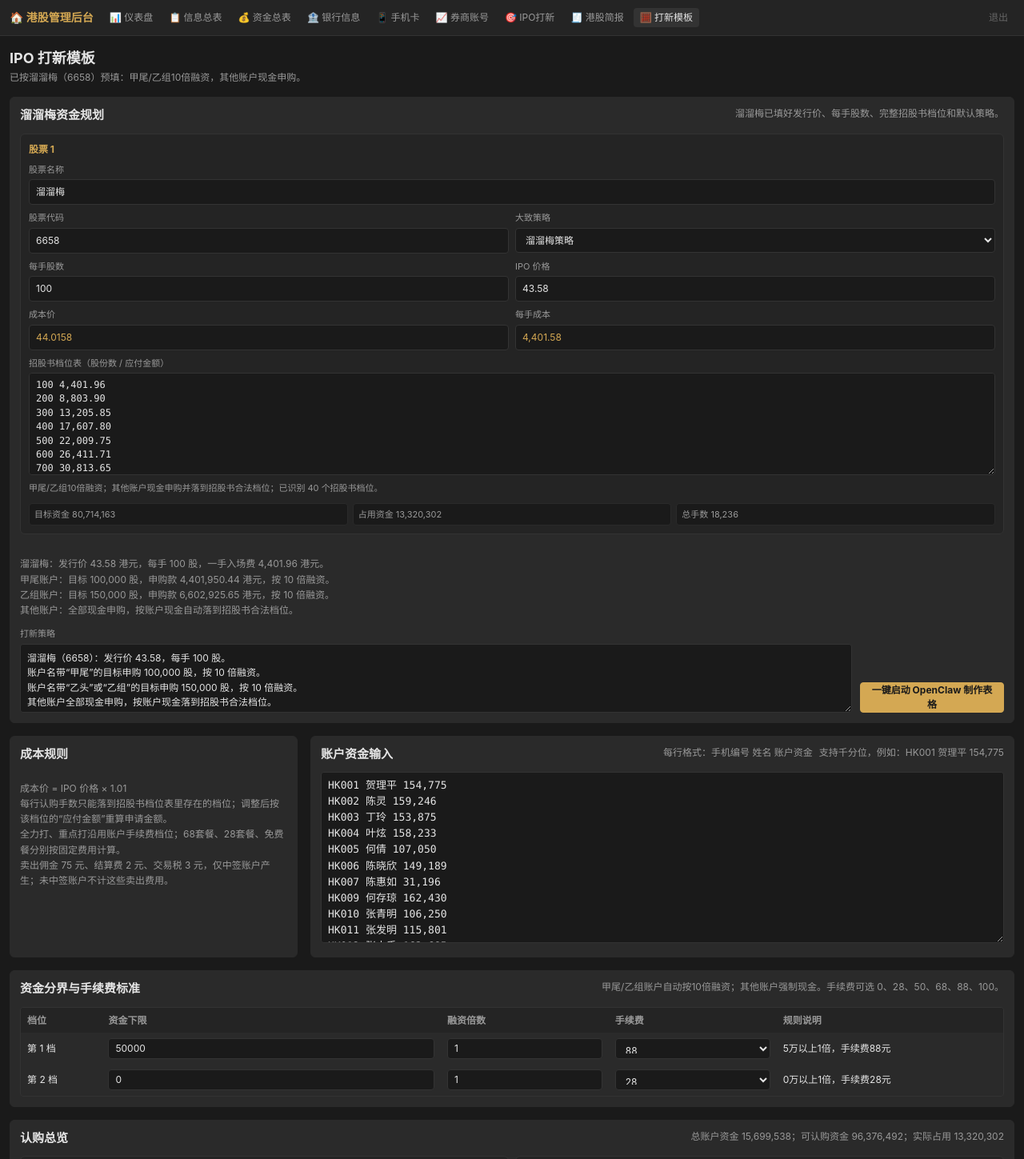
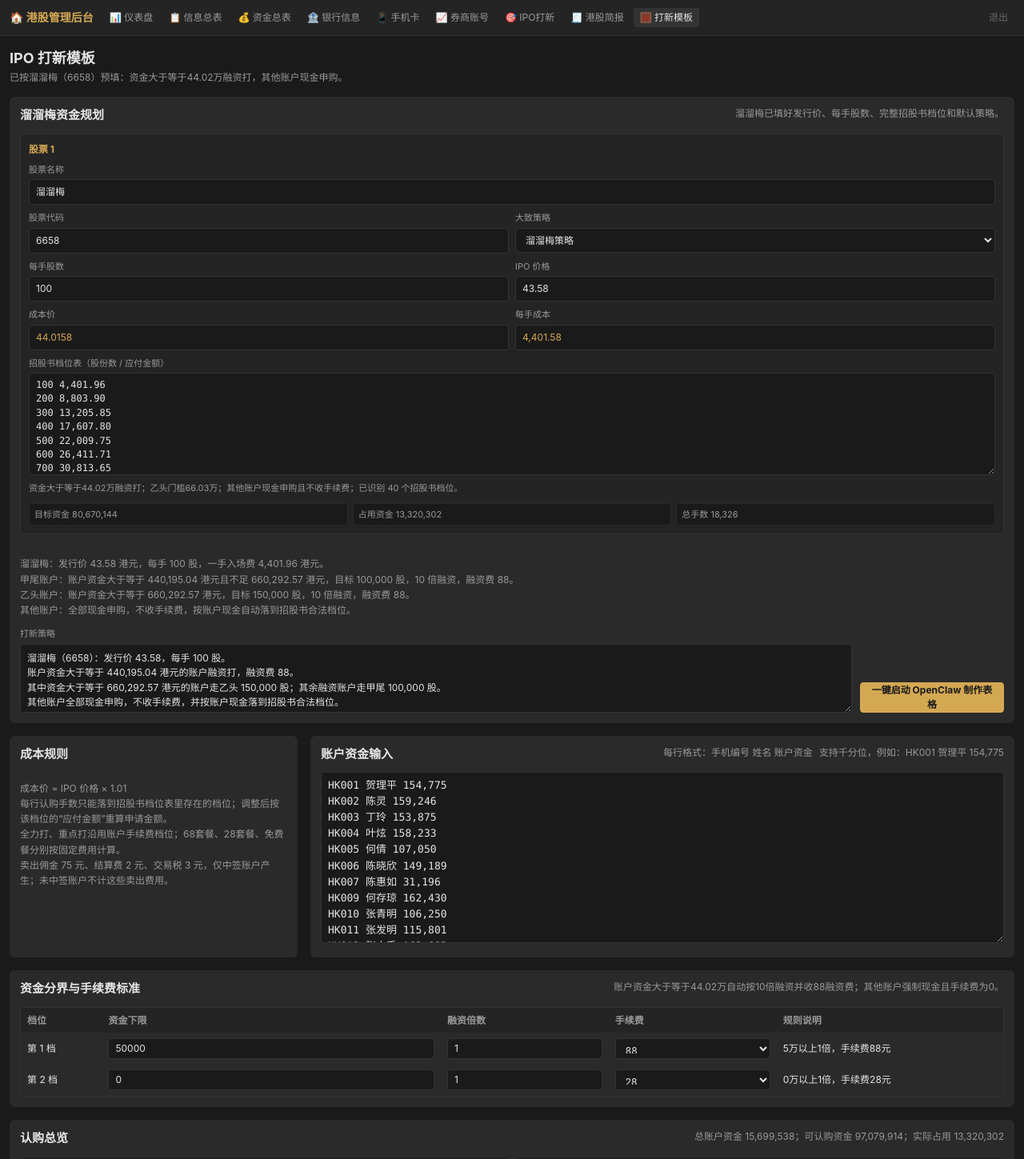
Before and after one commit to xieyajun32-oss/hkipo-admin, a React (Vite) app in the folder frontend/: page /admin/ipo-template in a window 1280 px wide. Shown: the top 1449 px of the page at 80% size. Built offline with nearby package versions, Linux system fonts and the light colour scheme; sample sign-in values are in the browser's storage.

Commit message:
按资金门槛修正溜溜梅打新模板

```diff
--- a/frontend/src/pages/IpoTemplate.jsx
+++ b/frontend/src/pages/IpoTemplate.jsx
@@ -120,9 +120,9 @@ const liuliumeiTiersText = `100 4,401.96
 573,200 25,231,979.86`
 
 const defaultStrategyPrompt = `溜溜梅（6658）：发行价 43.58，每手 100 股。
-账户名带“甲尾”的目标申购 100,000 股，按 10 倍融资。
-账户名带“乙头”或“乙组”的目标申购 150,000 股，按 10 倍融资。
-其他账户全部现金申购，按账户现金落到招股书合法档位。`
+账户资金大于等于 440,195.04 港元的账户融资打，融资费 88。
+其中资金大于等于 660,292.57 港元的账户走乙头 150,000 股；其余融资账户走甲尾 100,000 股。
+其他账户全部现金申购，不收手续费，并按账户现金落到招股书合法档位。`
 
 const feeOptions = [0, 28, 68, 88, 50, 100]
 const defaultTiers = [
@@ -130,7 +130,7 @@ const defaultTiers = [
   { threshold: 0, leverage: 1, fee: 28 },
 ]
 const stockStrategies = {
-  liuliumei: { label: '溜溜梅策略', weight: 100, desc: '甲尾/乙组10倍融资；其他账户现金申购并落到招股书合法档位' },
+  liuliumei: { label: '溜溜梅策略', weight: 100, desc: '资金大于等于44.02万融资打；乙头门槛66.03万；其他账户现金申购且不收手续费' },
   full: { label: '全力打', weight: 100, desc: '优先使用当前可用额度，按招股书合法档位尽量拉满' },
   focus: { label: '重点打', weight: 55, desc: '中高仓位，适合值得重点参与的票' },
   fee68: { label: '68套餐', weight: 12, capLots: 5, fixedFee: 68, desc: '固定68元套餐，只打几手控制成本' },
@@ -318,9 +318,9 @@ function stockStrategy(stock) {
 }
 
 function accountIpoTag(row) {
-  const name = row?.name || ''
-  if (name.includes('乙头') || name.includes('乙组')) return '乙组'
-  if (name.includes('甲尾')) return '甲尾'
+  const capital = Number(row?.capital || 0)
+  if (capital >= 660292.57) return '乙头'
+  if (capital >= 440195.04) return '甲尾'
   return '现金'
 }
 
@@ -367,16 +367,16 @@ function planByRule(stock, remainingCash, accountFee, leverage = 1, reserveCash
     const tag = accountIpoTag(accountRow)
     const targetLotsByTag = {
       甲尾: 1000,
-      乙组: 1500,
+      乙头: 1500,
     }
     const targetLots = targetLotsByTag[tag] || affordableLots
     const targetTier = stockTierByLots(stock, targetLots)
     targetAmount = targetTier?.amount || remainingPower
     maxLots = Math.min(targetLots, affordableLots)
     autoLots = matchAffordableLotCount(remainingPower, stock, maxLots)
-    subscriptionFee = tag === '现金' ? 0 : accountFee
+    subscriptionFee = tag === '现金' ? 0 : 88
     ruleNote = tag === '现金'
-      ? '现金账户：按账户现金申购，自动落到招股书合法档位'
+      ? '现金账户：不收手续费，按账户现金申购，自动落到招股书合法档位'
       : `${tag}账户：目标${fmt(targetTier?.shares || targetLots * Number(stock.lotShares || 0), 0)}股，10倍融资，资金不足则自动降到可承受合法档位`
   } else if (stock.rule === 'tianchen_full') {
     targetAmount = remainingPower
@@ -694,7 +694,7 @@ export default function IpoTemplate() {
         <div>
           <h1 className="text-2xl font-bold">IPO 打新模板</h1>
           <p className="text-xs mt-1" style={{ color: 'var(--text-secondary)' }}>
-            已按溜溜梅（6658）预填：甲尾/乙组10倍融资，其他账户现金申购。
+            已按溜溜梅（6658）预填：资金大于等于44.02万融资打，其他账户现金申购。
           </p>
         </div>
       </div>
@@ -771,9 +771,9 @@ export default function IpoTemplate() {
         </div>
         <div className="template-rule mt-4">
           <div>溜溜梅：发行价 43.58 港元，每手 100 股，一手入场费 4,401.96 港元。</div>
-          <div>甲尾账户：目标 100,000 股，申购款 4,401,950.44 港元，按 10 倍融资。</div>
-          <div>乙组账户：目标 150,000 股，申购款 6,602,925.65 港元，按 10 倍融资。</div>
-          <div>其他账户：全部现金申购，按账户现金自动落到招股书合法档位。</div>
+          <div>甲尾账户：账户资金大于等于 440,195.04 港元且不足 660,292.57 港元，目标 100,000 股，10 倍融资，融资费 88。</div>
+          <div>乙头账户：账户资金大于等于 660,292.57 港元，目标 150,000 股，10 倍融资，融资费 88。</div>
+          <div>其他账户：全部现金申购，不收手续费，按账户现金自动落到招股书合法档位。</div>
         </div>
         <div className="template-strategy-runner">
           <label className="template-field">
@@ -823,7 +823,7 @@ export default function IpoTemplate() {
         <div className="flex flex-wrap justify-between gap-2 mb-3">
           <h2 className="font-semibold">资金分界与手续费标准</h2>
           <div className="text-xs" style={{ color: 'var(--text-secondary)' }}>
-              甲尾/乙组账户自动按10倍融资；其他账户强制现金。手续费可选 0、28、50、68、88、100。
+              账户资金大于等于44.02万自动按10倍融资并收88融资费；其他账户强制现金且手续费为0。
           </div>
         </div>
         <div className="overflow-x-auto rounded border" style={{ borderColor: 'var(--border)' }}>
@@ -892,7 +892,7 @@ export default function IpoTemplate() {
         <div className="flex flex-wrap justify-between gap-2 mb-3">
           <h2 className="font-semibold">逐账户拆分表</h2>
           <div className="text-xs" style={{ color: 'var(--text-secondary)' }}>
-            每个账户可调手数；自动值已按“甲尾/乙组10倍融资，其他现金”生成。
+            每个账户可调手数；自动值已按“44.02万以上融资，其他现金”生成。
           </div>
         </div>
         <div className="overflow-x-auto rounded border" style={{ borderColor: 'var(--border)' }}>
```
